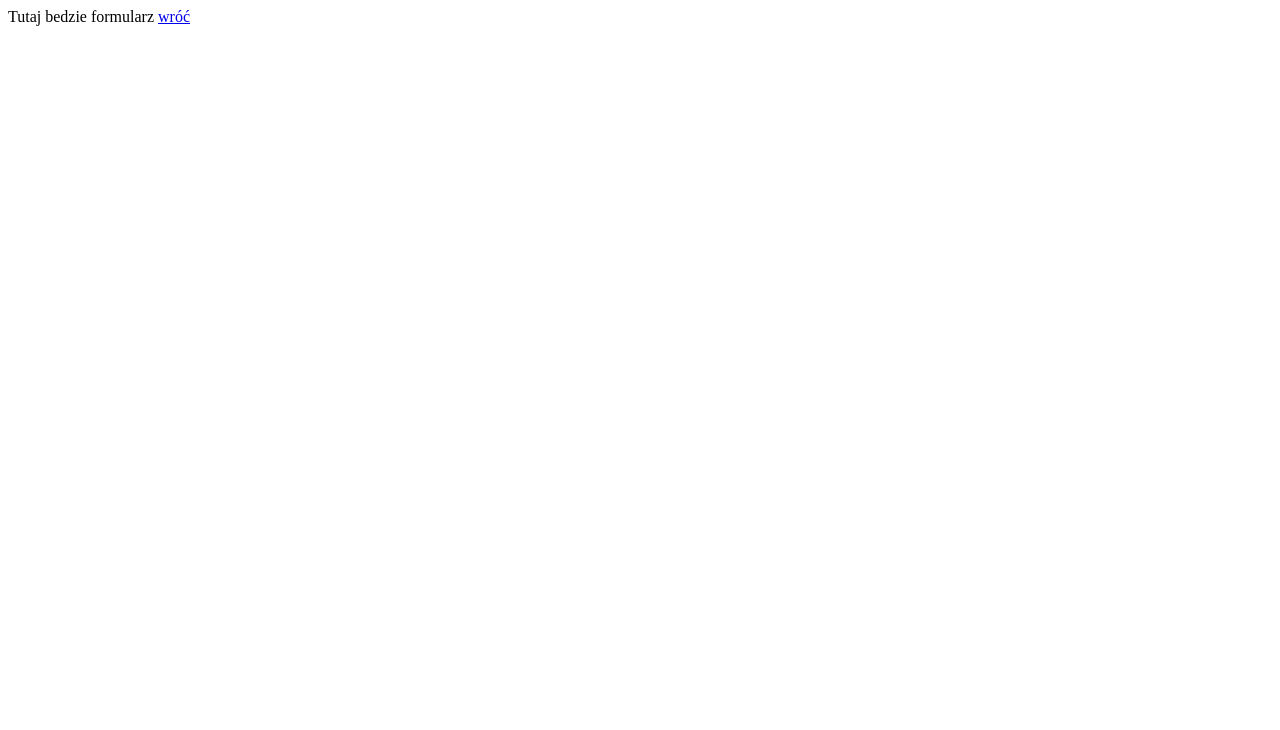
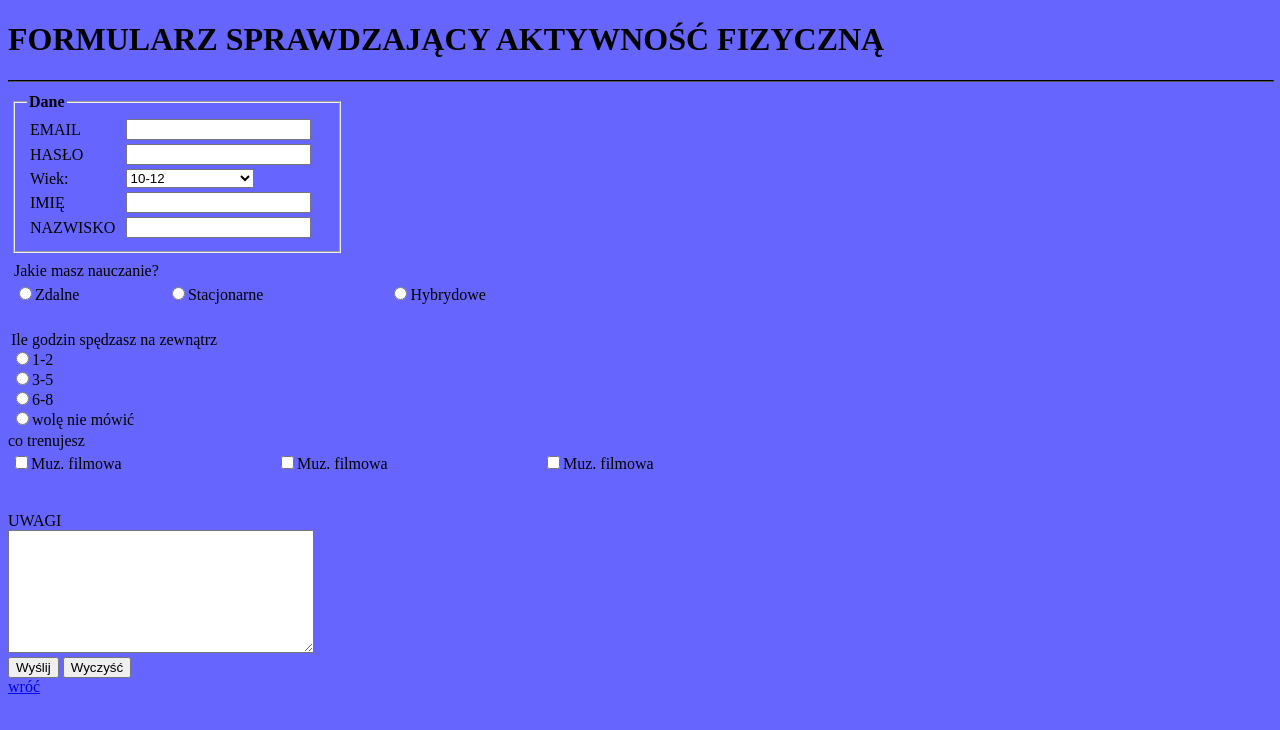
Before and after one commit to maksduleba/zadania1-6, a plain HTML site: page essa/formularz_duleba.html in a window 1280 px wide. Drawn offline with Linux system fonts and the light colour scheme.

Commit message:
Update formularz_duleba.html

```diff
--- a/essa/formularz_duleba.html
+++ b/essa/formularz_duleba.html
@@ -1,12 +1,116 @@
 <!DOCTYPE html>
+
+<html>
+
 <html lang="pl-PL">
+
 <html>
+
 <head>
     <meta charset="utf-8">
-			<title> Strona Formularza </title>
+    <title> strona formularza </title>
 </head>
-		<body>
-		Tutaj bedzie formularz
-		<a HREF="index.html">wróć</a>
+
+<body style="background-color:#6666FF">
+
+    <h1 style="text-align:left; color:black">FORMULARZ SPRAWDZAJĄCY AKTYWNOŚĆ FIZYCZNĄ</h1>
+    <hr style="border-color:black; width:100%; size: 3;">
+
+    <form>
+        <table>
+            <tr>
+                <td>
+                    <fieldset>
+                        <legend><b>Dane</b></legend>
+                        <table style="width:300px">
+                            <tr>
+                                <td><label for="EMAIL">EMAIL</label></td>
+                                <td><input id="EMAIL" type=”text” name=”EMAIL” size=”25” maxlength=”50”></td>
+                            </tr>
+                            <tr>
+                                <td><label for="HASŁO">HASŁO</label></td>
+                                <td><input id="HASŁO" type=”text” name=”HASŁO” size=”25” maxlength=”50”></td>
+                            </tr>
+                            <tr>
+                                <td><label for="Wiek">Wiek:</label></td>
+                                <td><select name=”Wiek”>
+                                        <option>10-12</option>
+                                        <option>13-15</option>
+                                        <option>16-18 lat</option>
+                                        <option>18-20</option>
+                                        <option>wolę nie podawać</option>
+                                    </select></td>
+                            </tr>
+                             <tr>
+                                <td><label for="IMIĘ">IMIĘ</label></td>
+                                <td><input id="IMIĘ" type=”text” name=”IMIĘ” size=”25” maxlength=”50”></td>
+                            </tr>
+                             <tr>
+                                <td><label for="NAZWISKO">NAZWISKO</label></td>
+                                <td><input id="NAZWISKO" type=”text” name=”NAZWISKO” size=”25” maxlength=”50”></td>
+                            </tr>
+                        </table>
+                    </fieldset>
+                </td>
+        <table>
+            <tr>
+                <td>
+                    <table style="width:600px">
+                        <tr>
+                            <td colspan="4">
+                                Jakie masz nauczanie?
+                        <tr>
+                            <td>
+                                <label><input type="radio" name="pytanie_10" value="Zdalne" />Zdalne</label><br>
+                            </td>
+                            <td>
+                                <label><input type="radio" name="pytanie_10" value="Stacjonarne" />Stacjonarne</label><br>
+                            </td>
+                            <td>
+                                <label><input type="radio" name="pytanie_10" value="Hybrydowe" />Hybrydowe</label><br>
+                            </td>
+                        </tr>
+                    </table>
+                </td>
+            </tr>
+        </table>
+
+        <br>
+
+        <table style="width:1050px">
+            <tr>
+                <td style="vertical-align: top;">
+                    Ile godzin spędzasz na zewnątrz<br>
+                    <label><input type="radio" name="pytanie_6" value="1-2" />1-2</label><br>
+                    <label><input type="radio" name="pytanie_6" value="3-5" />3-5</label><br>
+                    <label><input type="radio" name="pytanie_6" value="6-8" />6-8</label><br>
+                    <label><input type="radio" name="pytanie_6" value="wolę nie mówić" />wolę nie mówić</label><br>
+                </td>
+            </tr>
+        </table>
+        <table style="width:800px">
+            co trenujesz<br>
+             <tr>
+                 <td>
+                  <label><input type="checkbox" value="Basen" />Muz. filmowa</label><br>
+                </td>
+                 <td>
+                  <label><input type="checkbox" value="Siłownia" />Muz. filmowa</label><br>
+                </td>
+                 <td>
+                  <label><input type="checkbox" value="INNE" />Muz. filmowa</label><br>
+                </td>
+            </tr>
+        </table><br><br>
+                    <label for="uwagi">UWAGI</label><br>
+                    <textarea id="uwagi" style="width: 300px; height: 117px" name="uwagi"></textarea>
+                    <br>
+
+        <input type="submit" value="Wyślij">
+        <input type="reset" value="Wyczyść">
+    </form>
+
+    <A HREF="../index.html">wróć</A>
 </body>
+
 </html>
```
Lines whose indentation alone changed are shown as unchanged.
